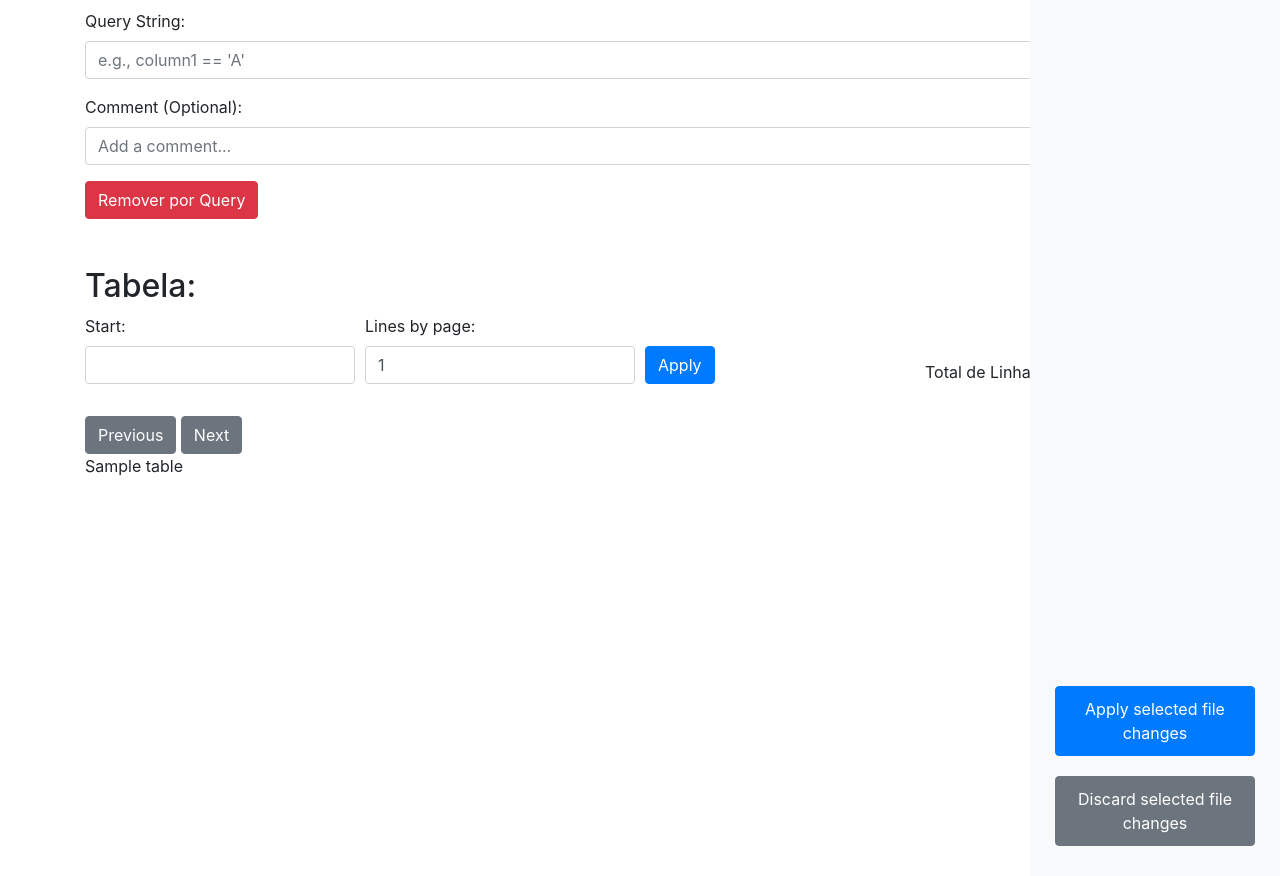
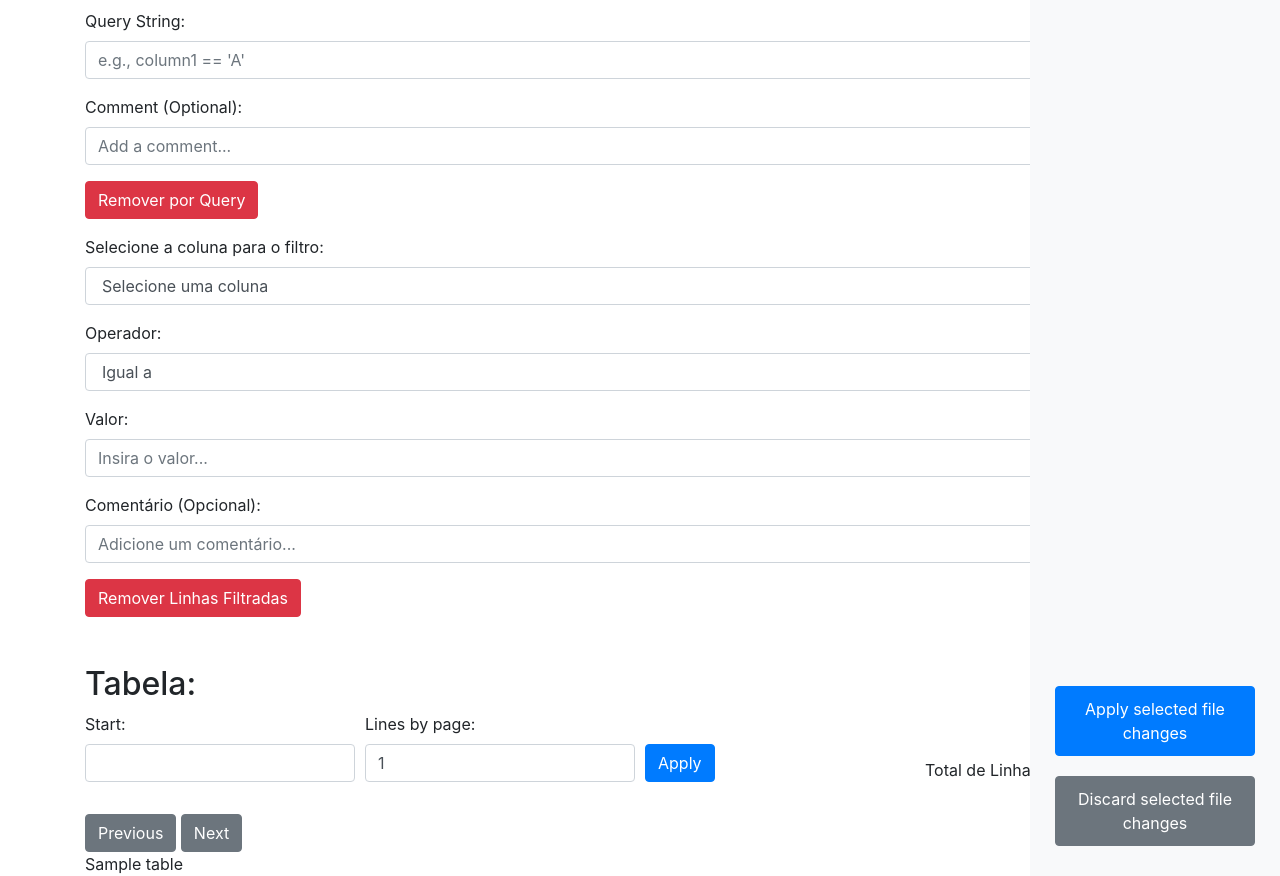
Before and after one commit to GeoAnsata/GeoAnsata-GDQM, a Flask app: template flask_site/templates/clean_data.html in a window 1280 px wide. Shown: the part 918-1794 px from the top of the page. Run offline with Flask 3, Linux system fonts and the light colour scheme; the template is opened without the code that fills it: most values are stand-ins (such as "Sample title", 1, 10 or a date in 2020); some libraries are stand-ins or nearby versions.

Commit message:
base filter clean_data

```diff
--- a/flask_site/app.py
+++ b/flask_site/app.py
@@ -128,7 +128,7 @@ def remove_columns():
     history.write(table_html + " </div>")
     history.write('</div>')
     history.close()
-
+    """
     complete_history=load_history_pdf(app,temp=True)
     complete_history.write("<a>"+formatted_time + "Removed columns: " + str(columns_to_remove) + "\n</a>\n")
     full_table_html = get_table(df[columns_to_remove], request, 0, df.shape[0])
@@ -139,7 +139,7 @@ def remove_columns():
     complete_history.write(full_table_html )
     complete_history.write('</div>')
     complete_history.close()
-
+    """
     df.drop(columns=columns_to_remove, inplace=True, errors='raise')
     df.sort_index(inplace=True)
 
@@ -199,7 +199,7 @@ def remove_rows():
         history.write('</div>')
         history.close()
 
-
+        """
 
         complete_history=load_history_pdf(app,temp=True)
         complete_history.write("<a>"+formatted_time + "Removed rows from " + str(start_row) + " to " + str(end_row) + "\n</a>\n")
@@ -211,7 +211,7 @@ def remove_rows():
         complete_history.write(full_table_html )
         complete_history.write('</div>')
         complete_history.close()
-
+        """
         df.drop(df.index[start_row:end_row + 1], inplace=True)
         df.sort_index(inplace=True)
 
@@ -257,6 +257,7 @@ def remove_nulls():
     history.write('</div>')
     history.close()
 
+    """
     complete_history=load_history_pdf(app,temp=True)
     complete_history.write("<a>"+formatted_time + "Removed Null values in columns:" + str(columns_to_remove) + "\n</a>\n")
     full_table_html = get_table(removed, request, 0, removed.shape[0] + 1, reset_index=False)
@@ -267,6 +268,7 @@ def remove_nulls():
     complete_history.write(full_table_html )
     complete_history.write('</div>')
     complete_history.close()
+    """
 
 
     df.dropna(subset=columns_to_remove, inplace=True)
@@ -320,7 +322,7 @@ def remove_query():
 
 
 
-
+    """
     complete_history=load_history_pdf(app,temp=True)
     complete_history.write("<a>"+formatted_time + "Removed by query:" + query_str+ "\n</a>\n")
     full_table_html = get_table(rows_to_drop, request, 0, rows_to_drop.shape[0] + 1, reset_index=False)
@@ -331,7 +333,7 @@ def remove_query():
     complete_history.write(full_table_html )
     complete_history.write('</div>')
     complete_history.close()
-
+    """
 
     df.drop(index=rows_to_drop.index, inplace=True)
     df.sort_index(inplace=True)
@@ -349,7 +351,68 @@ def remove_query():
 
     return redirect(url_for('clean_data'))
 
-from xhtml2pdf import pisa
+@app.route('/remove_filtered_rows', methods=['POST'])
+def remove_filtered_rows():
+    filter_column = request.form.get('filter_column')
+    filter_operator = request.form.get('filter_operator')
+    filter_value = request.form.get('filter_value')
+    comment = request.form.get('comment')
+    if comment:
+        comment = "Comentário: " + comment
+
+    file_name = session['selected_file']
+    dict_sheet_names = session['sheet_names']
+    file_path = os.path.join(app.config['TEMP_FOLDER'], file_name)
+    df = load_df(app)
+
+    # Monta a string de filtro com base no operador
+    query_str = f"{filter_column} {filter_operator} {filter_value}"
+    rows_to_drop = df.query(query_str)
+    table_html = get_table(rows_to_drop, request, 0, 100)
+
+    try:
+        # Executa a query
+        #rows_to_drop = df.query(query_str)
+        num_lines = "Remoção de "+str(rows_to_drop.shape[0])+" linhas de "+ str(df.shape[0]) + " mantendo " +str(df.shape[0]-rows_to_drop.shape[0]) + " linhas"
+        current_time = datetime.now()
+        formatted_time = current_time.strftime('[%d-%m-%Y %H:%M:%S] ')
+        id = re.sub(r'\W+', '_', formatted_time)
+
+
+        # Salva histórico
+        history = load_history(app, temp=True)
+        history.write(f'<pre><a href="#{id}" data-toggle="collapse" aria-expanded="false" aria-controls="{id}" style="cursor: pointer;">')
+        history.write(formatted_time + f"Removed rows by filter on {filter_column} {filter_operator} {filter_value}\n</a></pre>\n")
+        history.write(f'<div id="{id}" class="collapse">')
+        history.write(f'<p>{num_lines}</p>')
+
+        if comment:
+            history.write(f'<p>{comment}</p>')
+        history.write('<div class="table-responsive">')
+        history.write(table_html + " </div></div>")
+        history.close()
+
+        df.drop(index=rows_to_drop.index, inplace=True)
+        df.sort_index(inplace=True)
+
+        # Salva DataFrame modificado
+        if file_name.endswith('.csv'):
+            df.to_csv(file_path,index=False)
+        elif file_name.endswith('.xlsx') and (len(dict_sheet_names[file_name])>0):
+            selected_sheet=session['selected_sheet']
+            file_root, _ = os.path.splitext(file_name)
+            df.to_csv(os.path.join(app.config['TEMP_FOLDER'], file_root + "_" + selected_sheet + ".csv"),index=False)
+
+        elif file_name.endswith('.xlsx'):
+            df.to_excel(file_path,index=False)
+        return redirect(url_for('clean_data'))
+
+    except Exception as e:
+        # Aqui você pode adicionar o tratamento de erros se necessário
+        return redirect(url_for('clean_data', error=f'Erro ao remover linhas: {str(e)}'))
+
+
+""" from xhtml2pdf import pisa
 @app.route('/export_pdf', methods=['GET'])
 def export_pdf():
     file_name = session['selected_file']
@@ -381,7 +444,7 @@ def export_pdf():
         # Write the PDF content to the file
         pdf_file.write(pdf_output.getvalue())
 
-    return send_file(pdf_path, as_attachment=True)
+    return send_file(pdf_path, as_attachment=True) """
 
 
 
@@ -486,45 +549,47 @@ def download_plot():
 #da erro se tentar aplicar mudanças sem ter
 @app.route('/apply_file_changes', methods=['GET'])
 def apply_file_changes():
-    file_name = session['selected_file']
-    dict_sheet_names = session['sheet_names']
-    file_path = os.path.join(app.config['UPLOAD_FOLDER'], file_name)
-    df=load_df(app)
-    if df is None:
-        df = pd.DataFrame()
-    temp_history=load_history(app,"r", temp=True)
-    content = temp_history.read()
-    temp_history.close()
-    temp_history=load_history(app,"w", temp=True)
-    temp_history.close()
+    try:
+        file_name = session['selected_file']
+        dict_sheet_names = session['sheet_names']
+        file_path = os.path.join(app.config['UPLOAD_FOLDER'], file_name)
+        df=load_df(app)
+        if df is None:
+            df = pd.DataFrame()
+        temp_history=load_history(app,"r", temp=True)
+        content = temp_history.read()
+        temp_history.close()
+        temp_history=load_history(app,"w", temp=True)
+        temp_history.close()
 
-    history=load_history(app,"a", temp=False)
-    history.write(content)
-    history.close()
+        history=load_history(app,"a", temp=False)
+        history.write(content)
+        history.close()
 
 
 
-
-    temp_history_pdf=load_history_pdf(app,"r", temp=True)
-    content_pdf = temp_history_pdf.read()
-    temp_history_pdf.close()
-    temp_history_pdf=load_history_pdf(app,"w", temp=True)
-    temp_history_pdf.close()
-
-    history_pdf=load_history_pdf(app,"a", temp=False)
-    history_pdf.write(content_pdf)
-    history_pdf.close()
+        """
+        temp_history_pdf=load_history_pdf(app,"r", temp=True)
+        content_pdf = temp_history_pdf.read()
+        temp_history_pdf.close()
+        temp_history_pdf=load_history_pdf(app,"w", temp=True)
+        temp_history_pdf.close()
+        history_pdf=load_history_pdf(app,"a", temp=False)
+        history_pdf.write(content_pdf)
+        history_pdf.close()
+        """
 
 
-    if file_name.endswith('.csv'):
-        df.to_csv(file_path,index=False)
-    elif file_name.endswith('.xlsx') and (len(dict_sheet_names[file_name])>0):
-        selected_sheet=session['selected_sheet']
-        with pd.ExcelWriter(file_path, engine='openpyxl', mode='a', if_sheet_exists='replace') as writer:
-            df.to_excel(writer, sheet_name=selected_sheet, index=False)
-    elif file_name.endswith('.xlsx'):
-        df.to_excel(file_path,index=False)
-    return redirect(request.referrer or '/')
+        if file_name.endswith('.csv'):
+            df.to_csv(file_path,index=False)
+        elif file_name.endswith('.xlsx') and (len(dict_sheet_names[file_name])>0):
+            selected_sheet=session['selected_sheet']
+            with pd.ExcelWriter(file_path, engine='openpyxl', mode='a', if_sheet_exists='replace') as writer:
+                df.to_excel(writer, sheet_name=selected_sheet, index=False)
+        elif file_name.endswith('.xlsx'):
+            df.to_excel(file_path,index=False)
+    finally:
+        return redirect(request.referrer or '/')
 
 
 @app.route('/discard_file_changes', methods=['GET'])
--- a/flask_site/templates/clean_data.html
+++ b/flask_site/templates/clean_data.html
@@ -79,6 +79,39 @@
         </div>
         <button type="submit" class="btn btn-danger">Remover por Query</button>
     </form>
+
+    <form action="/remove_filtered_rows" method="POST" class="mt-3" id="removeFilteredRowsForm">
+        <div class="form-group">
+            <label for="filter_column">Selecione a coluna para o filtro:</label>
+            <select class="form-control" id="filter_column" name="filter_column">
+                <option value="">Selecione uma coluna</option>
+                {% for coluna in column_names %}
+                <option value="{{ coluna }}">{{ coluna }}</option>
+                {% endfor %}
+            </select>
+        </div>
+        <div class="form-group">
+            <label for="filter_operator">Operador:</label>
+            <select class="form-control" id="filter_operator" name="filter_operator">
+                <option value="==">Igual a</option>
+                <option value="!=">Diferente de</option>
+                <option value="<">Menor que</option>
+                <option value="<=">Menor ou igual a</option>
+                <option value=">">Maior que</option>
+                <option value=">=">Maior ou igual a</option>
+            </select>
+        </div>
+        <div class="form-group">
+            <label for="filter_value">Valor:</label>
+            <input type="text" class="form-control" id="filter_value" name="filter_value" placeholder="Insira o valor...">
+        </div>
+        <div class="form-group">
+            <label for="comment">Comentário (Opcional):</label>
+            <input type="text" class="form-control" id="comment" name="comment" placeholder="Adicione um comentário..."></input>
+        </div>
+        <button type="submit" class="btn btn-danger">Remover Linhas Filtradas</button>
+    </form>
+
 
     {% if table %}
     <div class="mt-5">
```
